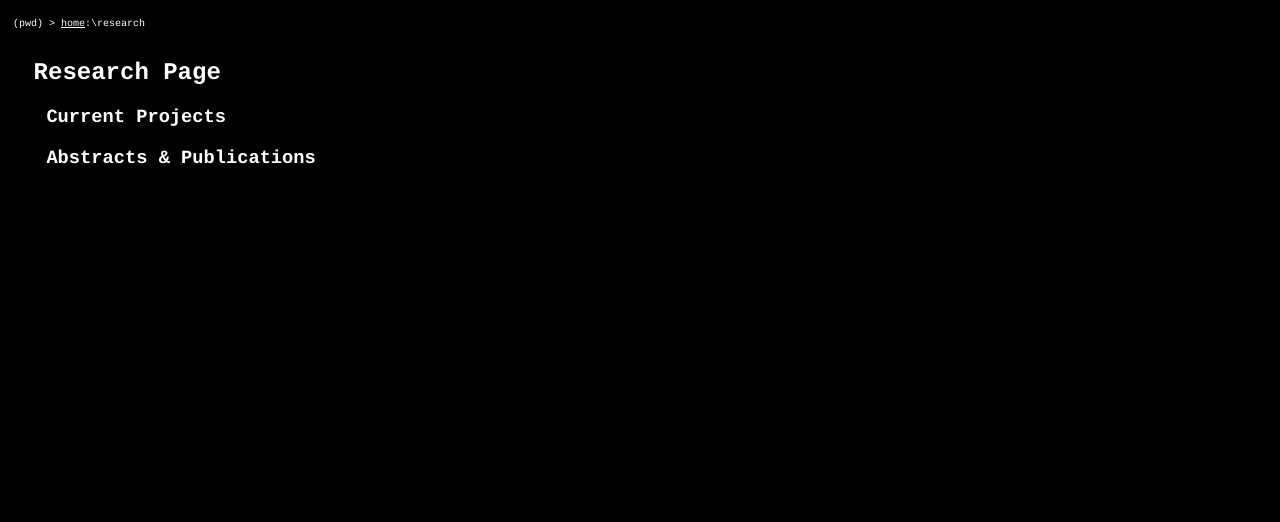
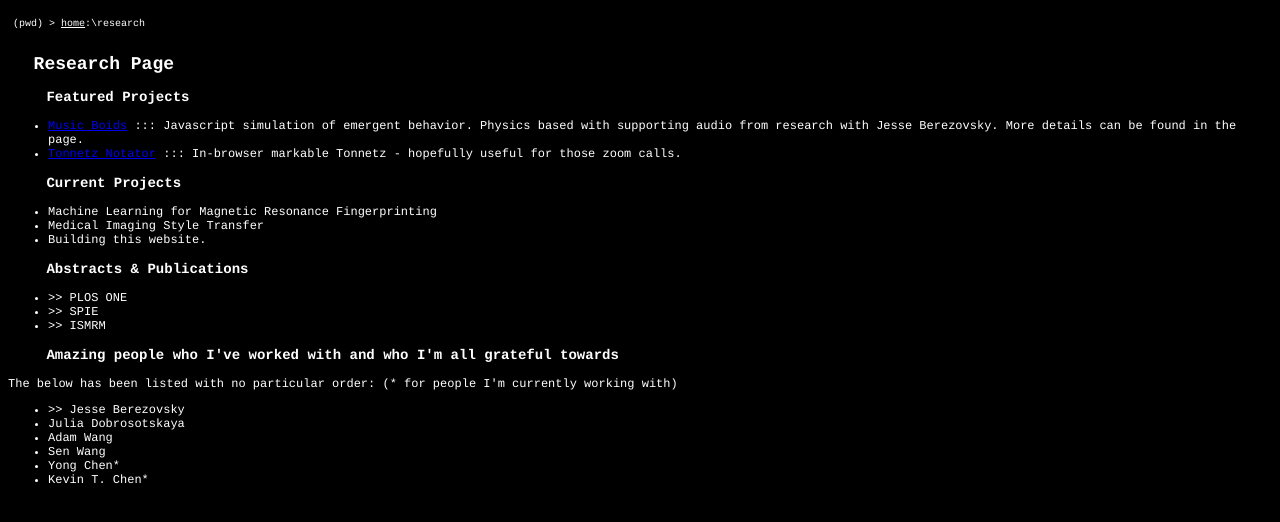
Before and after one commit to huaydin/huaydin.github.io, a website: page research/research.html in a window 1280 px wide. Drawn offline with Linux system fonts and the light colour scheme.

Commit message:
Add files via upload

```diff
--- a/research/research.html
+++ b/research/research.html
@@ -9,6 +9,7 @@
       background-color: black;
       color: white;
       font-family: courier;
+      font-size: 12px;
     }
     h2 {
       padding-left: 2vw;
@@ -26,12 +27,50 @@
   </div>
 
 <div class="container">
-<h2>Research Page</h2>
+  <h2>Research Page</h2>
+
+  <h3>Featured Projects</h3>
+  <ul>
+    <li>
+      <span><a href="https://hdin0.github.io/BoidProject/index3.html" target="_blank">Music Boids</a></span>
+      <span>::: Javascript simulation of emergent behavior. Physics based with supporting audio from research with Jesse Berezovsky. More details can be found in the page. </span>
+    </li>
+    <li>
+      <span><a href="https://hdin0.github.io/tonnetzGrid.html" target="_blank">Tonnetz Notator</a></span>
+      <span>::: In-browser markable Tonnetz - hopefully useful for those zoom calls.</span>
+    </li>
+  </ul>
+
 <h3>Current Projects</h3>
+<ul>
+  <li>
+    Machine Learning for Magnetic Resonance Fingerprinting
+  </li>
+  <li>
+    Medical Imaging Style Transfer
+  </li>
+  <li>
+    Building this website.
+  </li>
+</ul>
+
 <h3>Abstracts & Publications</h3>
-<!-- <div><span><a href="https://hdin0.github.io/BoidProject/index3.html" target="_blank">Music Boids</a></span>
-<span>::: Javascript simulation of emergent behavior. Physics based with supporting audio from research with Jesse Berezovsky. More details can be found in the page. </span></div>
-</div> -->
+<ul>
+  <li>>> PLOS ONE</li>
+  <li>>> SPIE </li>
+  <li>>> ISMRM </li>
+</ul>
+
+<h3>Amazing people who I've worked with and who I'm all grateful towards</h3>
+The below has been listed with no particular order: (* for people I'm currently working with)
+<ul>
+  <li>>> Jesse Berezovsky</li>
+  <li> Julia Dobrosotskaya</li>
+  <li> Adam Wang </li>
+  <li> Sen Wang </li>
+  <li> Yong Chen* </li>
+  <li> Kevin T. Chen* </li>
+</ul>
 
 <!-- <div><span><a href="https://hdin0.github.io/tonnetzGrid.html" target="_blank">Tonnetz Notator</a></span> -->
 <!-- <span>::: In-browser markable Tonnetz - hopefully useful for those zoom calls.</span></div> -->
```
